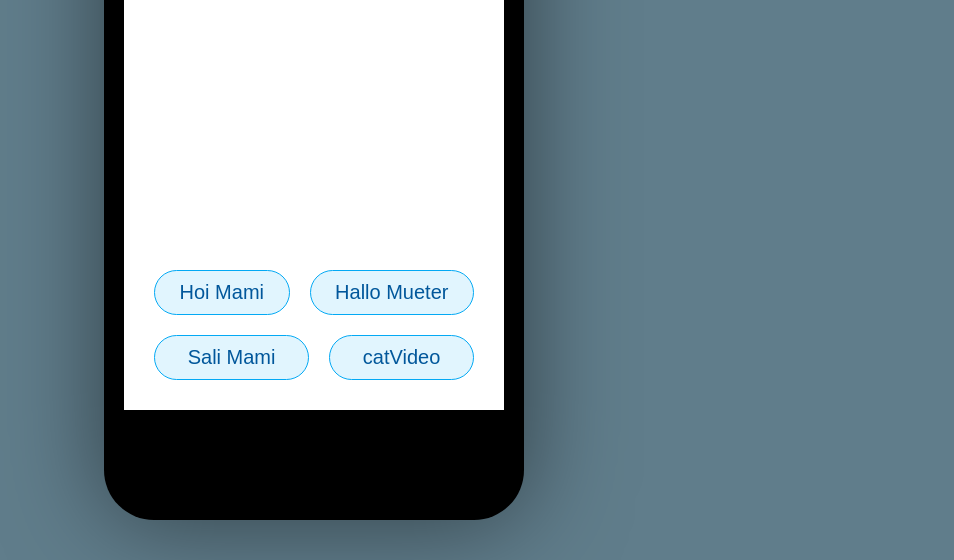
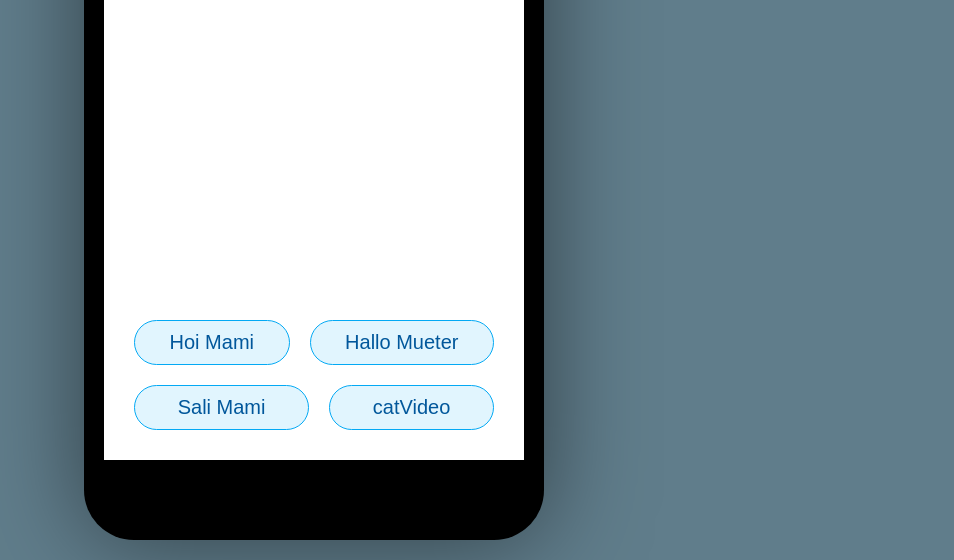
Before and after one commit to manuelmeister/dinimueterchat, a plain HTML site: page index.html in a window 1280 px wide. Shown: the part 240-800 px from the top of the page, without its empty margins (326-1280 px from the left). Drawn offline with Linux system fonts and the light colour scheme.

Commit message:
Better phone

```diff
--- a/style.css
+++ b/style.css
@@ -187,11 +187,11 @@ a {
     }
 
     .phone {
-        max-width: 380px;
-        padding: 110px 20px;
-        margin: 40px auto;
+        max-width: 420px;
+        padding: 80px 20px;
+        margin: 20px auto;
         background: black;
-        height: calc(100vh - 300px);
+        height: calc(100vh - 200px);
         border-radius: 50px;
         box-shadow: 0 0 100px rgba(0, 0, 0, 0.5);
     }
```
